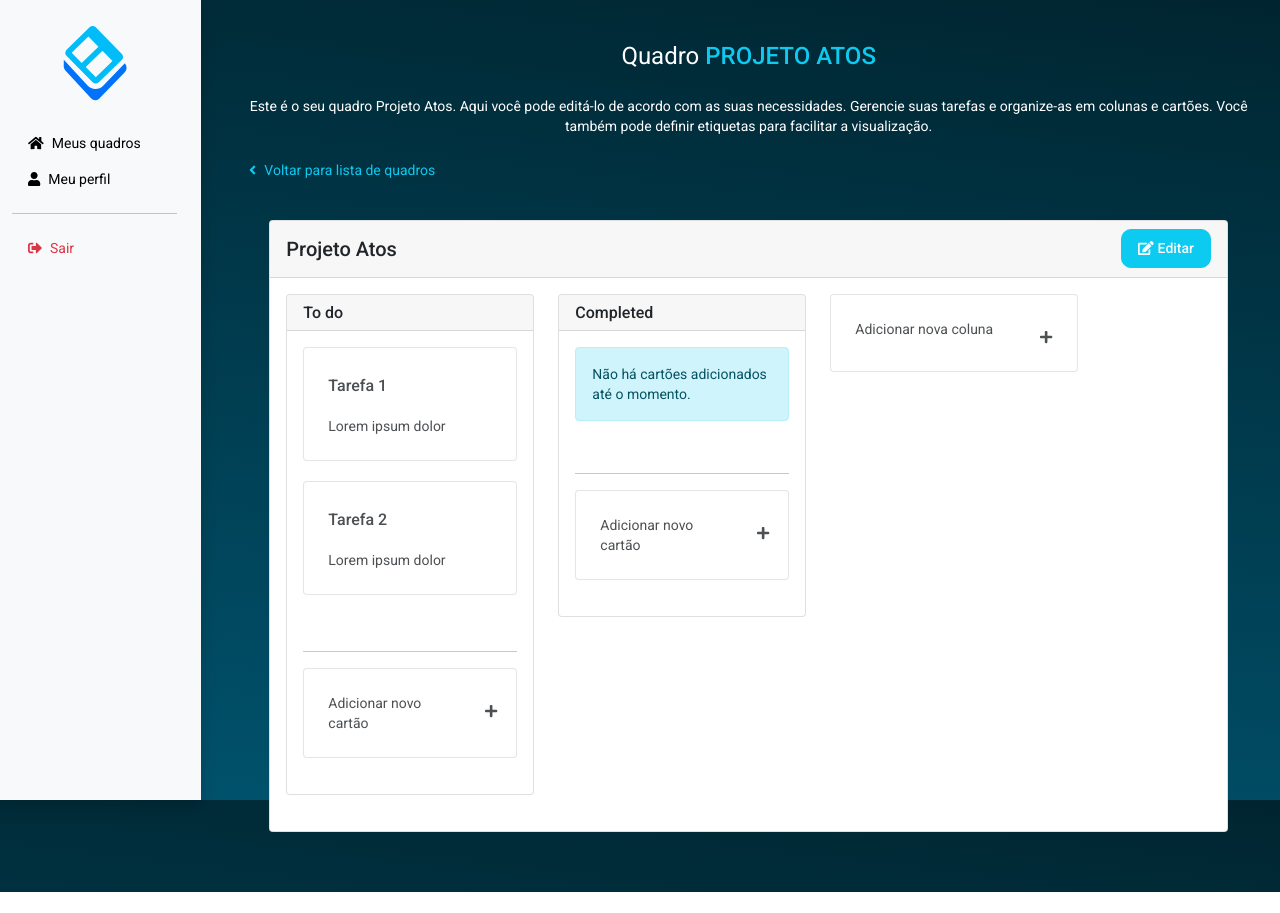
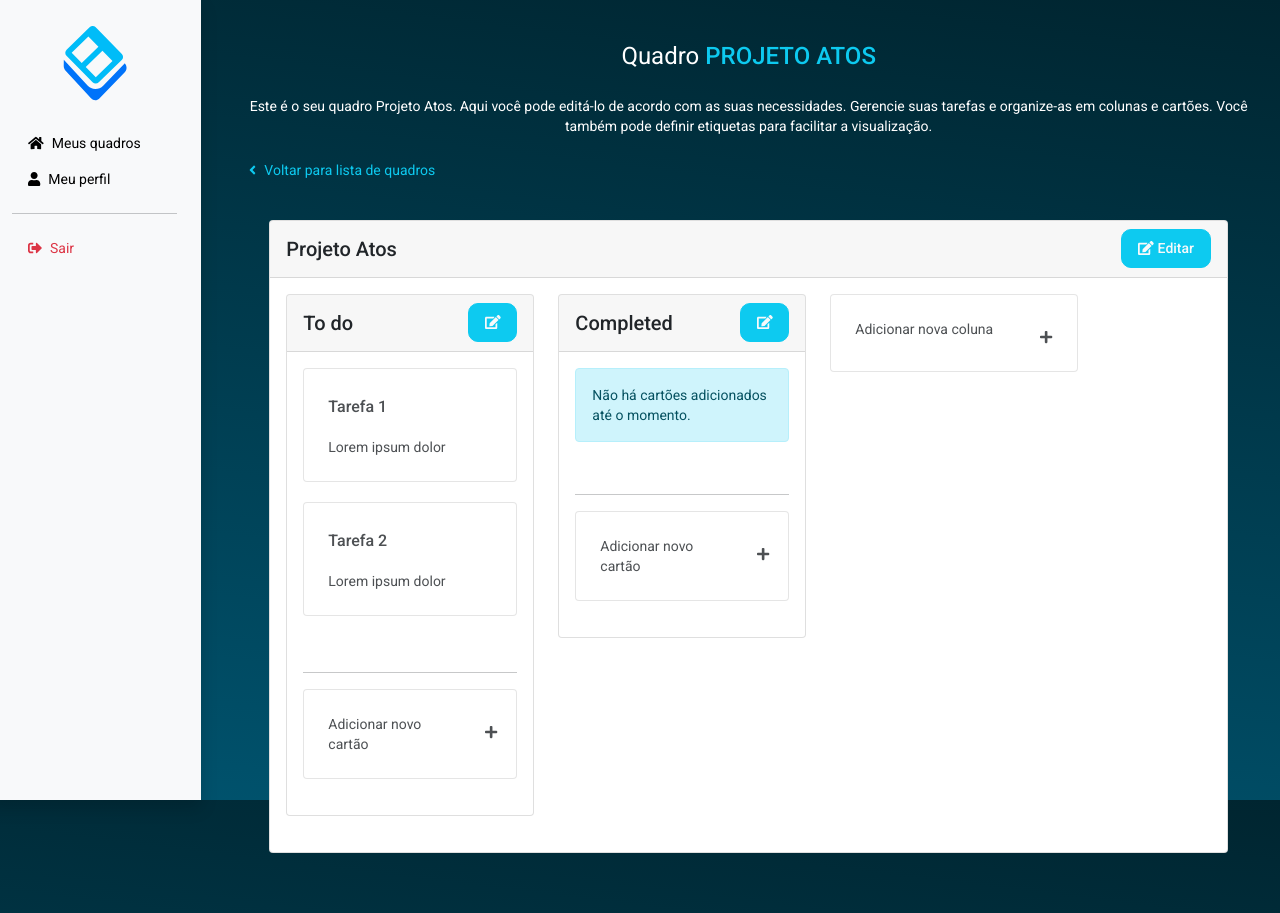
Before and after one commit to rarants/proManager, an Angular app in the folder Frontend/: page /user/boards/1/view in a window 1280 px wide. Before the commit the page ends 892 px from the top, so only its background shows below. Built offline with nearby package versions, Linux system fonts and the light colour scheme.

Commit message:
add new column and new card modals

```diff
--- a/Frontend/src/app/private/board/board.component.css
+++ b/Frontend/src/app/private/board/board.component.css
@@ -12,6 +12,13 @@
 }
 .align-right {
     text-align: right;
+}
+.btn {
+    transition: .5s;
+}
+.btn:hover {
+    transition: .5s;
+    transform: translateY(-3px);
 }
 
 /* links */
@@ -37,10 +44,10 @@
   color: #44576c;
 }
 
+/* others */
 .col-item {
     max-width: 17rem;
 }
-
 .new-card {
     opacity: 0.8;
     transition: 0.8s;
@@ -50,7 +57,6 @@
     transition: 0.8s;
     background-color: rgb(211, 211, 218);
 }
-
 a {
     text-decoration: none;
     color: #0dcaf0;
--- a/Frontend/src/app/private/board/board.component.html
+++ b/Frontend/src/app/private/board/board.component.html
@@ -39,7 +39,21 @@
           <div class="col col-item" *ngFor="let col of board.collumns">
             <div class="card">
               <div class="card-header h6">
-                {{ col.title }}
+                <div class="row">
+                  <div class="col mt-2 h5">
+                    {{ col.title }}
+                  </div>
+                  <div class="col" style="text-align: right">
+                    <button
+                      id="setShowMenu"
+                      class="btn btn-info btn-sm text-light p-2 px-3"
+                      style="font-weight: 500"
+                      title="Editar coluna"
+                    >
+                      <fa-icon [icon]="faEdit" class="fa-1x icon"></fa-icon>
+                    </button>
+                  </div>
+                </div>
               </div>
               <div class="card-body">
                 <div class="col-item" *ngFor="let task of col.tasks">
@@ -72,7 +86,7 @@
             </div>
           </div>
           <div class="col col-item">
-            <div class="card p-4 new-card pointer" (click)="setShowModalTask()">
+            <div class="card p-4 new-card pointer" (click)="setShowModalCol()">
               <div class="row">
                 <div class="col-10">Adicionar nova coluna</div>
                 <div class="col-2 mt-2">
@@ -88,10 +102,9 @@
 </div>
 
 <div class="modal fade" tabindex="-1" #modalTask id="modalTask">
-  <div class="modal-dialog">
+  <div class="modal-dialog modal-lg">
     <div class="modal-content">
       <div class="modal-header">
-        <p class="modal-title">Gerenciar Tarefas</p>
         <button
           type="button"
           class="btn-close"
@@ -99,7 +112,88 @@
           aria-label="Close"
         ></button>
       </div>
-      <div class="modal-body">body</div>
+      <div class="modal-body m-4">
+        <h1 class="center">Gerenciar cartão</h1>
+        <div class="form-style">
+          <div class="row">
+            <div class="col-12">
+              <div class="mb-3">
+                <label for="registerInputTitle" class="form-label"
+                  >Título*</label
+                >
+                <input
+                  type="text"
+                  class="form-control"
+                  id="registerInputTitle"
+                  placeholder="Digite o título do cartão"
+                />
+              </div>
+            </div>
+            <div class="col-6">
+              <div class="mb-3">
+                <label for="registerInputStartAt" class="form-label"
+                  >Data de início</label
+                >
+                <input
+                  type="date"
+                  class="form-control"
+                  id="registerInputStartAt"
+                />
+              </div>
+            </div>
+            <div class="col-6">
+              <div class="mb-3">
+                <label for="registerInputEndAt" class="form-label"
+                  >Data de término</label
+                >
+                <input
+                  type="date"
+                  class="form-control"
+                  id="registerInputEndAt"
+                />
+              </div>
+            </div>
+            <div class="col-12 mb-3">
+              <label for="registerInputDescription" class="form-label"
+                >Etiquetas</label
+              >
+              <div class="row">
+                <div class="col-4" *ngFor="let tag of board.tags">
+                  <div class="form-check">
+                    <input
+                      class="form-check-input"
+                      type="checkbox"
+                      value="tag.id"
+                      id="{{tag.title}}"
+                    />
+                    <label class="form-check-label" for="{{tag.title}}">
+                      <div [ngClass]="'m-0 p-1 alert alert-' + tag.color" role="alert">
+                        {{ tag.title }}
+                      </div>
+                    </label>
+                  </div>
+                </div>
+              </div>
+            </div>
+            <div class="col-12">
+              <div class="mb-3">
+                <label for="registerInputDescription" class="form-label"
+                  >Descrição</label
+                >
+                <textarea
+                  class="form-control"
+                  placeholder="Adicione uma descrição"
+                  id="registerInputDesc"
+                  rows="3"
+                ></textarea>
+              </div>
+            </div>
+          </div>
+          <div class="center">
+            <button class="btn btn-info white">Adicionar</button>
+          </div>
+        </div>
+      </div>
     </div>
   </div>
 </div>
@@ -115,7 +209,22 @@
           aria-label="Close"
         ></button>
       </div>
-      <div class="modal-body">body</div>
+      <div class="modal-body">
+        <div class="form-style">
+          <div class="mb-3">
+            <label for="registerInputTitle" class="form-label">Título*</label>
+            <input
+              type="text"
+              class="form-control"
+              id="registerInputTitle"
+              placeholder="Digite o título da coluna"
+            />
+          </div>
+          <div class="center">
+            <button class="btn btn-info white">Adicionar</button>
+          </div>
+        </div>
+      </div>
     </div>
   </div>
 </div>
--- a/Frontend/src/app/private/board/board.component.ts
+++ b/Frontend/src/app/private/board/board.component.ts
@@ -46,6 +46,38 @@ export class BoardComponent {
         title: "Completed",
         tasks: []
       }
+    ],
+    tags: [
+      {
+        id: 1,
+        title: "primary",
+        color: "primary"
+      },
+      {
+        id: 2,
+        title: "dark",
+        color: "dark"
+      },
+      {
+        id: 3,
+        title: "info",
+        color: "info"
+      },
+      {
+        id: 4,
+        title: "danger",
+        color: "danger"
+      },
+      {
+        id: 5,
+        title: "warning",
+        color: "warning"
+      },
+      {
+        id: 6,
+        title: "success",
+        color: "success"
+      }
     ]
   }
   setShowModalTask() {
```
